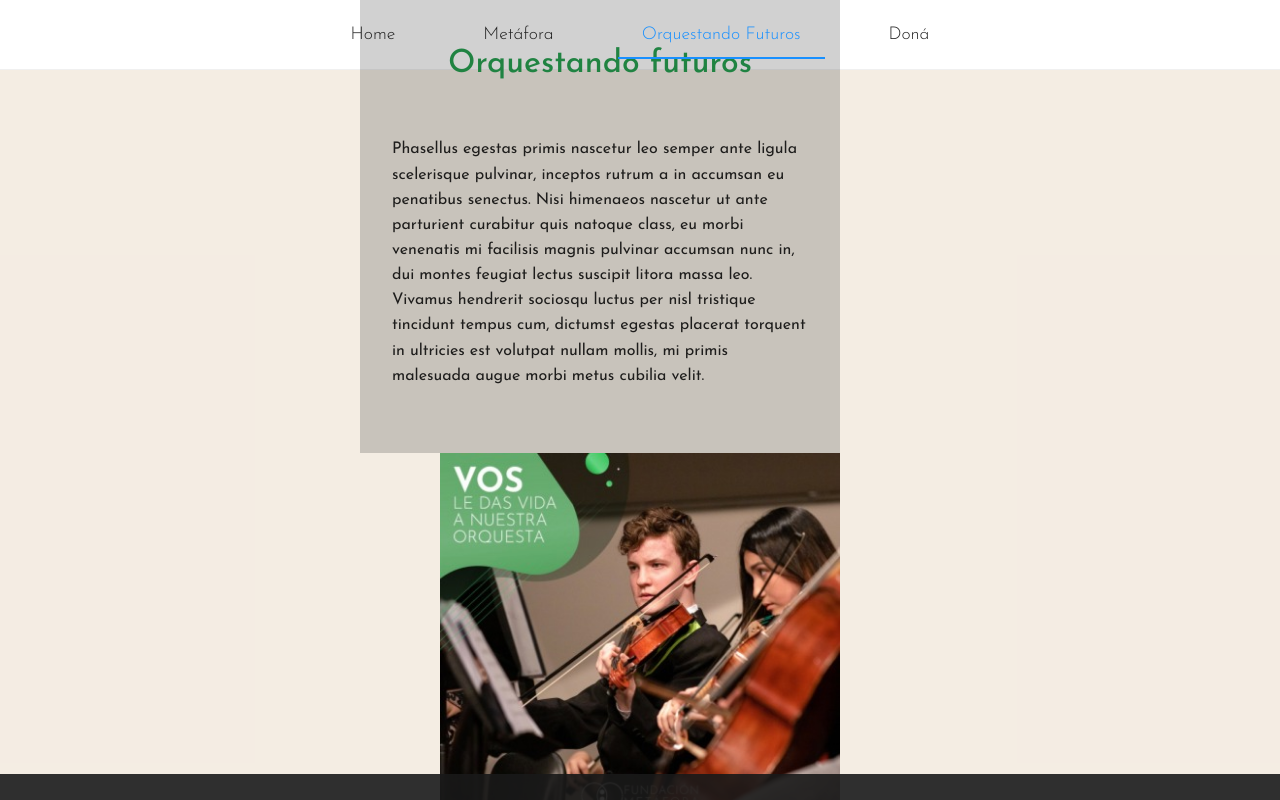
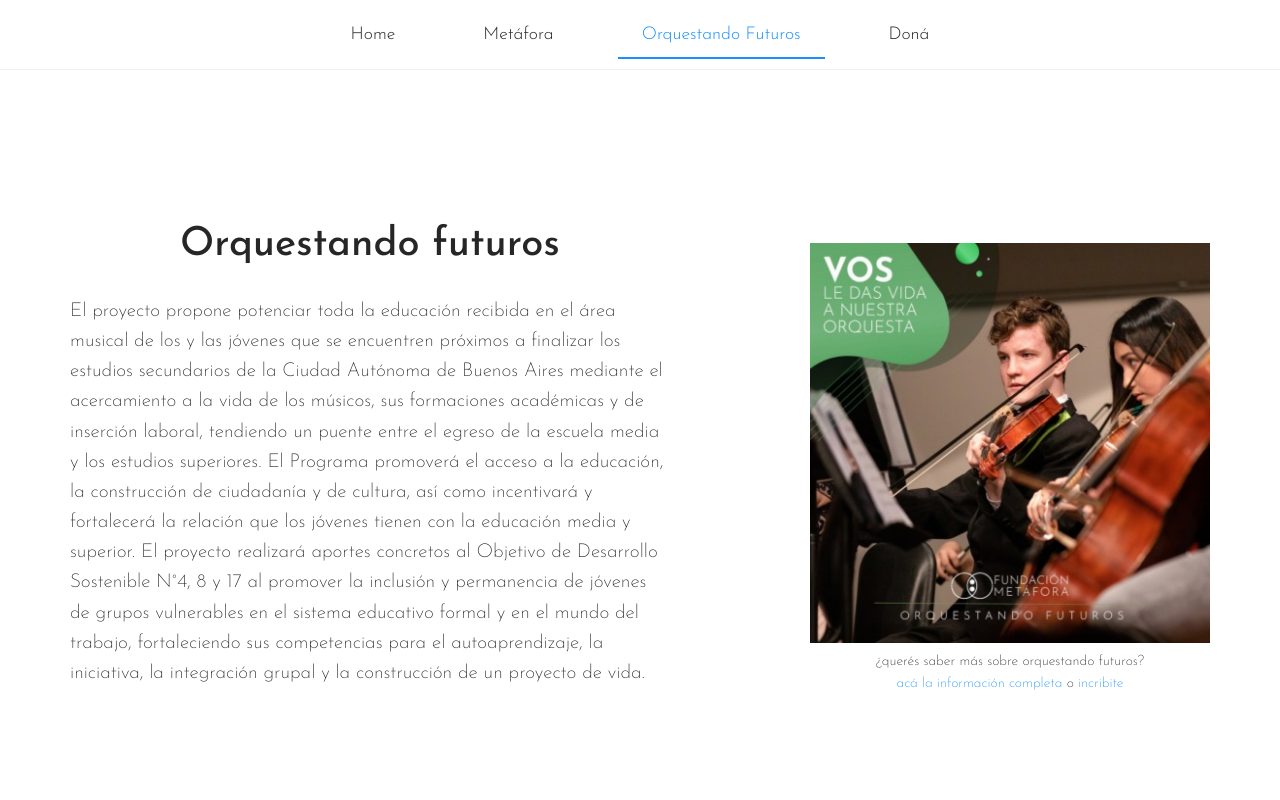
Before and after one commit to pablitxn/metafora-web, a Next.js app: page /orquestando-futuros in a window 1280 px wide. Shown: the top 800 px of the page. Built offline with nearby package versions, Linux system fonts and the light colour scheme.

Commit message:
feat(orq-futuros): section full responsive

```diff
--- a/src/pages/orquestando-futuros/index.tsx
+++ b/src/pages/orquestando-futuros/index.tsx
@@ -4,19 +4,24 @@ import Image from "next/image";
 
 const OrquestandoFuturos: FC = () => {
 	return (
-		<div className="orq-futuros">
-			<div className="orq-futuros__content">
+		<section className="orq-futuros">
 			<article className="orq-futuros__article">
 				<h1>Orquestando futuros</h1>
 				<p>
-						Phasellus egestas primis nascetur leo semper ante ligula scelerisque
-						pulvinar, inceptos rutrum a in accumsan eu penatibus senectus. Nisi
-						himenaeos nascetur ut ante parturient curabitur quis natoque class,
-						eu morbi venenatis mi facilisis magnis pulvinar accumsan nunc in,
-						dui montes feugiat lectus suscipit litora massa leo. Vivamus
-						hendrerit sociosqu luctus per nisl tristique tincidunt tempus cum,
-						dictumst egestas placerat torquent in ultricies est volutpat nullam
-						mollis, mi primis malesuada augue morbi metus cubilia velit.
+					El proyecto propone potenciar toda la educación recibida en el área
+					musical de los y las jóvenes que se encuentren próximos a finalizar
+					los estudios secundarios de la Ciudad Autónoma de Buenos Aires
+					mediante el acercamiento a la vida de los músicos, sus formaciones
+					académicas y de inserción laboral, tendiendo un puente entre el egreso
+					de la escuela media y los estudios superiores. El Programa promoverá
+					el acceso a la educación, la construcción de ciudadanía y de cultura,
+					así como incentivará y fortalecerá la relación que los jóvenes tienen
+					con la educación media y superior. El proyecto realizará aportes
+					concretos al Objetivo de Desarrollo Sostenible N°4, 8 y 17 al promover
+					la inclusión y permanencia de jóvenes de grupos vulnerables en el
+					sistema educativo formal y en el mundo del trabajo, fortaleciendo sus
+					competencias para el autoaprendizaje, la iniciativa, la integración
+					grupal y la construcción de un proyecto de vida.
 				</p>
 			</article>
 			<div className="orq-futuros__image">
@@ -27,9 +32,14 @@ const OrquestandoFuturos: FC = () => {
 					width={400}
 					height={400}
 				/>
+				<div>
+					<span>¿querés saber más sobre orquestando futuros?</span>
+					<span>
+						<a>acá la información completa</a> o <a>incribite</a>
+					</span>
 				</div>
 			</div>
-		</div>
+		</section>
 	);
 };
 
--- a/src/pages/orquestando-futuros/styles.less
+++ b/src/pages/orquestando-futuros/styles.less
@@ -1,81 +1,159 @@
 @import "../../assets/antd-custom.less";
 
 .orq-futuros {
-	@media screen and (min-width: @mobile) {
+	// Mobile vertical
+	@media screen and (max-width: @mobile) {
 		padding: 1rem;
-		display: flex;
-		flex-direction: column;
-		justify-content: center;
-		align-items: center;
+		margin-top: 2rem;
 
 		& h1 {
-			text-align: center;
-			padding: 1rem;
-			color: #208342;
+			display: flex;
+			place-content: center;
+			font-size: 1.5rem;
 		}
 
+		&__article {
+			& p {
+				padding: 0 0.5rem;
+				font-size: 1.2rem;
+				font-weight: 200;
+				margin-bottom: 2rem;
+			}
+		}
 		&__image {
 			display: flex;
-			align-items: center;
-			justify-content: center;
-		}
+			place-content: center;
+			flex-direction: column;
+			text-align: center;
+			gap: 0.5rem;
 
-		& p {
-			padding: 1rem 0;
+			& img {
+				object-fit: cover;
+				object-position: center center;
+			}
+
+			& div {
+				display: flex;
+				flex-direction: column;
+				text-align: center;
+				font-weight: 200;
+			}
 		}
 	}
 
-	@media screen and (min-width: @tablet) {
+	// Mobile horizontal --- Little tablets
+	@media screen and (min-width: @mobile) and (max-width: @tablet) {
 		padding: 1rem;
-		display: flex;
-		flex-direction: column;
 
 		& h1 {
-			text-align: center;
-			padding: 1rem;
-			color: #208342;
+			font-size: 2rem;
+			display: flex;
+			place-content: center;
+		}
+
+		&__article {
+			& p {
+				padding: 0 1rem;
+				font-size: 1.2rem;
+				font-weight: 200;
+				margin-bottom: 2rem;
+			}
 		}
 		&__image {
 			display: flex;
-			align-items: center;
-			width: 100%;
-			justify-content: center;
+			place-content: center;
+			flex-direction: column;
+			text-align: center;
+			gap: 0.5rem;
+
+			& img {
+				object-fit: cover;
+				object-position: center center;
+			}
+
+			& div {
+				display: flex;
+				flex-direction: column;
+				text-align: center;
+				font-weight: 200;
+			}
 		}
 	}
 
-	@media screen and (min-width: @desktop) {
-		width: 100%;
-		height: 88vh;
-		background-color: rgba(210, 180, 140, 0.247);
-		display: flex;
-		justify-content: center;
-		align-items: center;
+	// Tablet -- Little computers
+	@media screen and (min-width: @tablet) and (max-width: @desktop) {
+		padding: 1rem;
 
-		/*
-		&__content {
+		& h1 {
+			font-size: 2rem;
 			display: flex;
-			justify-content: center;
-			align-items: center;
-			flex-direction: row;
-			background-image: url(/images/background-lightblue.jpg);
-			background-size: cover;
-			background-position: center;
-			height: 70%;
-			width: 60%;
+			place-content: center;
 		}
-		*/
 
 		&__article {
-			width: 30rem;
-			margin-right: 5rem;
-			background-color: rgba(25, 25, 25, 0.2);
-			padding: 2rem;
+			& p {
+				padding: 0 1rem;
+				font-size: 1.5rem;
+				font-weight: 200;
+				margin-bottom: 2rem;
+			}
+		}
+		&__image {
+			display: flex;
+			place-content: center;
+			flex-direction: column;
+			text-align: center;
+			gap: 0.5rem;
 
-			h1 {
-				font-size: 2rem;
+			& img {
+				object-fit: cover;
+				object-position: center center;
 			}
+
+			& div {
+				display: flex;
+				flex-direction: column;
+				text-align: center;
+				font-weight: 200;
+			}
+		}
+	}
+
+	// Regular desktop
+	@media screen and (min-width: @desktop) {
+		padding: 9rem 0;
+		display: flex;
+		align-items: center;
+		justify-content: space-around;
+		margin-bottom: 2rem;
+
+		& h1 {
+			font-size: 2.5rem;
+			display: flex;
+			place-content: center;
+		}
+
+		&__article {
+			max-width: 600px;
+			margin-bottom: 1rem;
+
 			p {
-				font-size: 1rem;
+				font-size: 1.2rem;
+				font-weight: 200;
+			}
+		}
+		&__image {
+			display: flex;
+			place-content: center;
+			flex-direction: column;
+			text-align: center;
+			gap: 0.5rem;
+
+			& div {
+				display: flex;
+				flex-direction: column;
+				text-align: center;
+				font-weight: 200;
 			}
 		}
 	}
```
Lines whose indentation alone changed are shown as unchanged.
